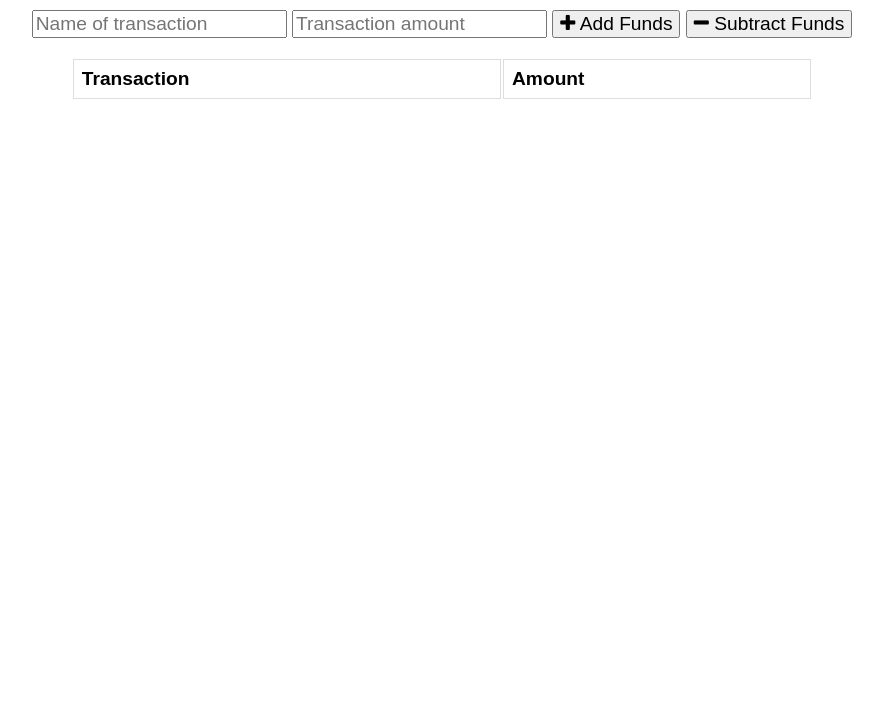
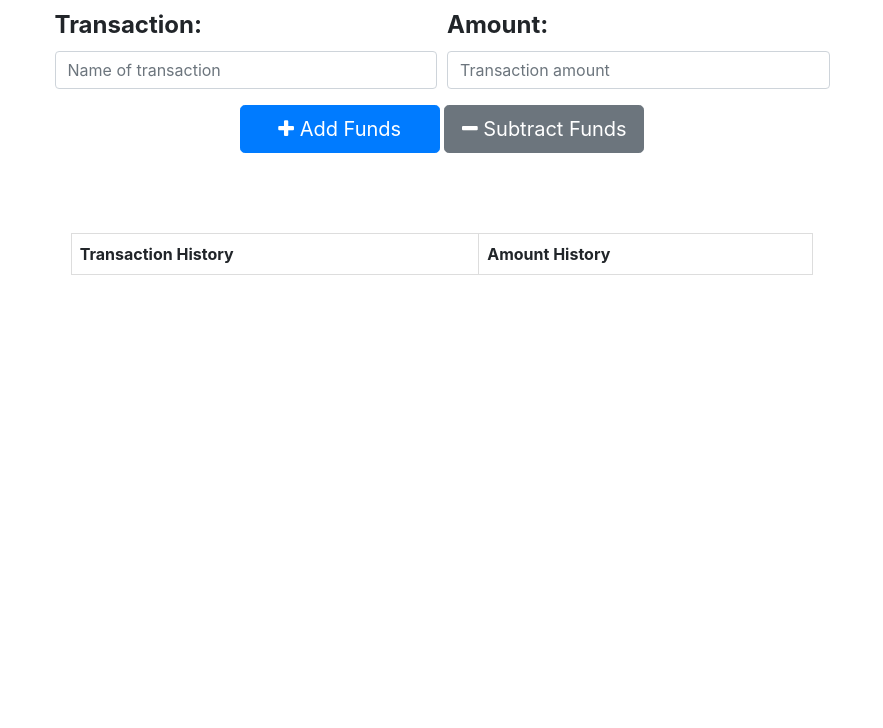
Before and after one commit to rsg71/Budget_Tracker, a website: page public/index.html in a window 1280 px wide. Shown: the part 72-800 px from the top of the page, without its empty margins (198-1081 px from the left). Drawn offline with nearby package versions, Linux system fonts and the light colour scheme; no server answers.

Commit message:
improving user experience for entering inputs in form fields

```diff
--- a/public/index.html
+++ b/public/index.html
@@ -9,6 +9,7 @@
 
   <link rel="stylesheet" href="https://stackpath.bootstrapcdn.com/font-awesome/4.7.0/css/font-awesome.min.css">
   <link rel="stylesheet" href="styles.css">
+  <link rel="stylesheet" href="https://cdn.jsdelivr.net/npm/bootstrap@4.5.3/dist/css/bootstrap.min.css" integrity="sha384-TX8t27EcRE3e/ihU7zmQxVncDAy5uIKz4rEkgIXeMed4M0jlfIDPvg6uqKI2xXr2" crossorigin="anonymous">
 
   <title>Budget Tracker</title>
 </head>
@@ -18,19 +19,35 @@
       <div class="total">Your total is: $<span id="total">0</span></div>
     </div>
 
+    <!-- <form>
+
+  </form> -->
+
+
+
+
     <div class="form">
-      <input type="text" id="t-name" placeholder="Name of transaction" />
-      <input type="number" min="0" id="t-amount" placeholder="Transaction amount" />
-      <button id="add-btn"><i class="fa fa-plus buttons"></i> Add Funds</button>
-      <button id="sub-btn"><i class="fa fa-minus"></i> Subtract Funds</button>
+      <div class="form-row" style="text-align: left;">
+        <div class="form-group col-md-6">
+          <label for="inputEmail4">Transaction:</label>
+          <input type="text" id="t-name" placeholder="Name of transaction" class="form-control">
+        </div>
+        <div class="form-group col-md-6">
+          <label for="inputPassword4">Amount:</label>
+          <input type="number" min="0" id="t-amount" placeholder="Transaction amount" class="form-control">
+        </div>
       <p class="error"></p>
+
+      </div>
+      <button id="add-btn" class="btn btn-primary btn-lg"><i class="fa fa-plus buttons"></i> Add Funds</button>
+      <button id="sub-btn" class="btn btn-secondary btn-lg"><i class="fa fa-minus"></i> Subtract Funds</button>
     </div>
 
     <div class="transactions">
       <table>
         <thead>
-          <th>Transaction</th>
-          <th>Amount</th>
+          <th>Transaction History</th>
+          <th>Amount History</th>
         </thead>
         <tbody id="tbody">
 
--- a/public/styles.css
+++ b/public/styles.css
@@ -4,9 +4,33 @@ body {
 }
 
 button, input {
-  font-size: 100%;
+  font-size: 1.5em;
   font-family: Arial;
 }
+
+label {
+  font-weight:bold;
+  font-size:1.5em
+}
+
+input:focus {
+  background-color: cornsilk !important;
+}
+
+.form-row {
+  margin-left:20px !important;
+  margin-right:20px !important;
+}
+
+.btn {
+  width:10em;
+}
+
+
+
+/* #t-name, #t-amount {
+  margin-bottom:20px;
+} */
 
 table {
   width: 100%;
@@ -43,6 +67,8 @@ tr:nth-child(even) {
 }
 
 .transactions {
+  margin-top:5em !important;
+
   text-align: left;
   max-height: 300px;
   overflow: auto;
```
